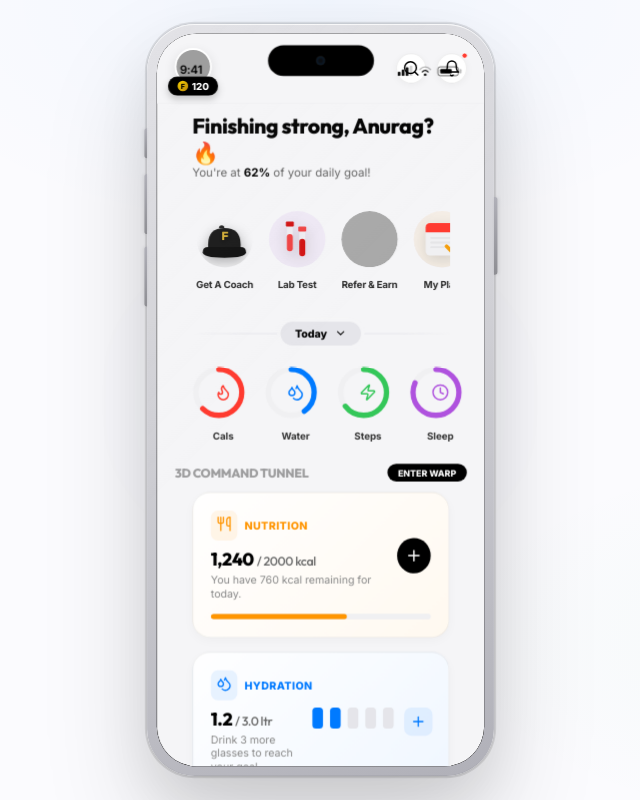
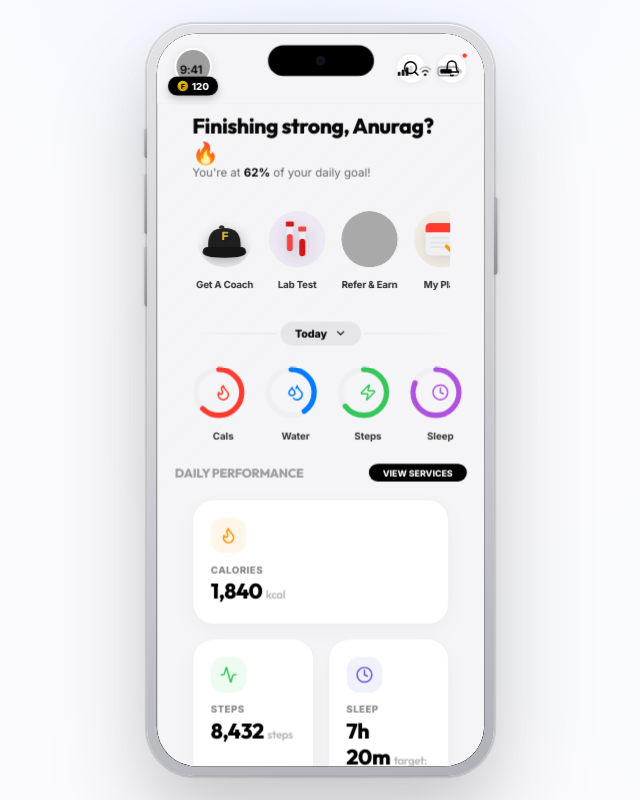
Before and after one commit to Anurag242/Fittr, a React (Vite) app: page / in a window 1280 px wide. Shown: the whole page, without its empty margins (320-960 px from the left). Built offline with nearby package versions, Linux system fonts and the light colour scheme; grey boxes are pictures that could not be loaded.

Commit message:
feat: implement Service Hub V15 Atomic Bento Morph

```diff
--- a/src/App.jsx
+++ b/src/App.jsx
@@ -117,113 +117,69 @@ function CalendarOverlay({ isOpen, onClose, onSelect }) {
   );
 }
 
-// ─── 3D Command Tunnel (OUT OF THE BOX ITERATION 14) ─
-function CommandTunnel({ isOpen }) {
-  const services = [
-    { label: 'Coach', desc: 'Expert 1-on-1 Guidance', color: 'linear-gradient(135deg, #FFD700 0%, #B8860B 100%)', isCap: true },
-    { label: 'Labs', desc: 'Book Blood Work & Vitals', color: 'linear-gradient(135deg, #AF52DE 0%, #7030A0 100%)', isLabTest: true },
-    { label: 'Plan', desc: 'Your Daily Focus Strategy', color: 'linear-gradient(135deg, #FF3B30 0%, #A01010 100%)', isCalendar: true },
-    { label: 'Scale', desc: 'Body Composition Analysis', color: 'linear-gradient(135deg, #007AFF 0%, #0040A0 100%)', isScale: true },
+// ─── Atomic Bento Morph (OUT OF THE BOX ITERATION 15) ─
+function MorphingGrid({ isHubMode }) {
+  const dashboardItems = [
+    { id: 'tile-1', label: 'Calories', val: '1,840', unit: 'kcal', color: '#FFF', icon: Flame, iconColor: '#FF9500' },
+    { id: 'tile-2', label: 'Steps', val: '8,432', unit: 'steps', color: '#FFF', icon: Activity, iconColor: '#34C759' },
+    { id: 'tile-3', label: 'Sleep', val: '7h 20m', unit: 'target: 8h', color: '#FFF', icon: Clock, iconColor: '#5856D6' },
   ];
 
-  const getAsset = (s) => {
-    if (s.isCap) return (
-      <svg viewBox="0 0 100 100" style={{ width: '40px', height: '40px' }}>
-        <path d="M20,60 Q20,30 50,30 Q80,30 80,60 L80,65 Q80,75 50,75 Q20,75 20,65 Z" fill="#000" />
-        <text x="50" y="55" textAnchor="middle" fontSize="14" fontWeight="900" fill="#FFF">F</text>
-      </svg>
-    );
-    if (s.isCalendar) return (
-      <svg viewBox="0 0 100 100" style={{ width: '40px', height: '40px' }}>
-        <rect x="15" y="25" width="70" height="60" rx="10" fill="#FFF" />
-        <path d="M15,35 L85,35 L85,25 Q85,15 75,15 L25,15 Q15,15 15,25 Z" fill="#FF3B30" />
-      </svg>
-    );
-    if (s.isScale) return (
-      <svg viewBox="0 0 100 100" style={{ width: '40px', height: '40px' }}>
-        <rect x="10" y="20" width="80" height="70" rx="12" fill="#FFF" />
-        <rect x="35" y="35" width="30" height="15" rx="4" fill="#000" />
-      </svg>
-    );
-    if (s.isLabTest) return (
-      <svg viewBox="0 0 100 100" style={{ width: '40px', height: '40px' }}>
-        <rect x="30" y="20" width="12" height="55" rx="6" fill="#FFF" />
-        <rect x="55" y="30" width="12" height="55" rx="6" fill="#FFF" />
-      </svg>
-    );
-    return null;
-  };
+  const hubItems = [
+    { id: 'tile-1', label: 'ELITE COACH', desc: 'Expert Consult', color: '#000', icon: Star, iconColor: '#FFD700', isHub: true },
+    { id: 'tile-2', label: 'LAB TESTS', desc: 'Book Vitals', color: '#AF52DE', icon: Activity, iconColor: '#FFF', isHub: true },
+    { id: 'tile-3', label: 'MY PLAN', desc: 'Focus Today', color: '#FF3B30', icon: ClipboardList, iconColor: '#FFF', isHub: true },
+  ];
+
+  const currentItems = isHubMode ? hubItems : dashboardItems;
 
   return (
-    <AnimatePresence>
-      {isOpen && (
+    <div style={{ padding: '0 20px', margin: '20px 0' }}>
       <motion.div
-          initial={{ opacity: 0 }}
-          animate={{ opacity: 1 }}
-          exit={{ opacity: 0 }}
+        layout
+        style={{ display: 'grid', gridTemplateColumns: isHubMode ? '1fr' : 'repeat(2, 1fr)', gap: '16px' }}
+      >
+        {currentItems.map((item, i) => (
+          <motion.div
+            key={item.id}
+            layout
+            transition={{ type: 'spring', damping: 20, stiffness: 120 }}
             style={{
-            height: '450px', width: '100%',
-            display: 'flex', alignItems: 'center', justifyContent: 'center',
-            perspective: '1500px', margin: '20px 0', overflow: 'hidden',
-            background: '#000', borderRadius: '32px', position: 'relative'
+              background: item.color, borderRadius: '24px', padding: '20px',
+              border: item.color === '#FFF' ? '1px solid #EEE' : 'none',
+              boxShadow: '0 10px 30px rgba(0,0,0,0.03)',
+              gridColumn: (i === 0 && !isHubMode) ? 'span 2' : 'span 1',
+              display: 'flex', flexDirection: isHubMode ? 'row' : 'column',
+              alignItems: isHubMode ? 'center' : 'flex-start',
+              gap: isHubMode ? '20px' : '12px'
             }}
           >
-          {/* Depth Particles */}
-          <div style={{ position: 'absolute', inset: 0, opacity: 0.3 }}>
-            {[...Array(20)].map((_, i) => (
             <motion.div
-                key={i}
-                animate={{ z: [0, 1500], opacity: [0, 1, 0] }}
-                transition={{ duration: 3, repeat: Infinity, delay: i * 0.2 }}
+              layout
               style={{
-                  position: 'absolute', top: `${Math.random()*100}%`, left: `${Math.random()*100}%`,
-                  width: '2px', height: '2px', background: '#FFF', borderRadius: '50%'
-                }}
-              />
-            ))}
-          </div>
-
-          <div style={{ width: '100%', height: '100%', position: 'relative', transformStyle: 'preserve-3d' }}>
-            {services.map((s, i) => (
-              <motion.div
-                key={s.label}
-                animate={{
-                  z: [(-1000 - i * 500), 2000],
-                  opacity: [0, 1, 0]
-                }}
-                transition={{
-                  duration: 6,
-                  repeat: Infinity,
-                  delay: i * 1.5,
-                  ease: 'linear'
-                }}
-                style={{
-                  position: 'absolute', top: '50%', left: '50%',
-                  width: '280px', height: '120px',
-                  marginLeft: '-140px', marginTop: '-60px',
-                  background: s.color,
-                  border: '1px solid rgba(255,255,255,0.2)',
-                  display: 'flex', alignItems: 'center', padding: '0 24px', gap: '20px',
-                  borderRadius: '24px',
-                  boxShadow: '0 0 50px rgba(0,0,0,0.5)',
-                  backfaceVisibility: 'hidden'
+                width: isHubMode ? '56px' : '40px',
+                height: isHubMode ? '56px' : '40px',
+                borderRadius: '14px', background: isHubMode ? 'rgba(255,255,255,0.1)' : `${item.iconColor}15`,
+                display: 'flex', alignItems: 'center', justifyContent: 'center'
               }}
             >
-                <div style={{ width: '56px', height: '56px', borderRadius: '16px', background: 'rgba(255,255,255,0.1)', display: 'flex', alignItems: 'center', justifyContent: 'center' }}>
-                  {getAsset(s)}
-                </div>
-                <div>
-                  <h3 style={{ color: '#FFF', fontSize: '18px', fontWeight: '900' }}>{s.label}</h3>
-                  <p style={{ color: 'rgba(255,255,255,0.6)', fontSize: '11px', fontWeight: '600' }}>{s.desc}</p>
-                </div>
+              <item.icon size={isHubMode ? 28 : 20} color={isHubMode ? '#FFF' : item.iconColor} />
+            </motion.div>
+            <motion.div layout>
+              <p style={{ fontSize: '11px', fontWeight: '800', color: isHubMode ? 'rgba(255,255,255,0.4)' : '#888', textTransform: 'uppercase', letterSpacing: '0.5px' }}>{item.label}</p>
+              <h4 style={{ fontSize: isHubMode ? '18px' : '24px', fontWeight: '900', color: isHubMode ? '#FFF' : '#000', margin: '2px 0' }}>
+                {isHubMode ? item.desc : item.val}
+                {!isHubMode && <span style={{ fontSize: '13px', fontWeight: '600', color: '#BBB', marginLeft: '4px' }}>{item.unit}</span>}
+              </h4>
+            </motion.div>
           </motion.div>
         ))}
+      </motion.div>
     </div>
-        </motion.div>
-      )}
-    </AnimatePresence>
   );
 }
+
+// ─── Shared Utilities ──────────────────────────────
 
 // ─── Shared Utilities ──────────────────────────────
 
@@ -879,7 +835,7 @@ function BottomNav() {
 // ─── App ─────────────────────────────────────────────
 export default function App() {
   const [showCalendar, setShowCalendar] = useState(false);
-  const [isTunnelOpen, setIsTunnelOpen] = useState(false);
+  const [isHubMode, setIsHubMode] = useState(false);
 
   return (
     <IPhoneMockup>
@@ -889,19 +845,21 @@ export default function App() {
         <div style={{ padding: '0 20px' }}>
           <DailyRituals onOpenCalendar={() => setShowCalendar(true)} />
 
-          {/* V14 Comparison Header */}
+          {/* V15 Atomic Morph Header */}
           <div style={{ margin: '20px 0 12px', display: 'flex', justifyContent: 'space-between', alignItems: 'center' }}>
-            <h3 style={{ fontSize: '14px', fontWeight: '800', color: '#1A1A1A', opacity: 0.4 }}>3D COMMAND TUNNEL</h3>
+            <h3 style={{ fontSize: '14px', fontWeight: '800', color: '#1A1A1A', opacity: 0.4 }}>
+              {isHubMode ? 'SERVICE HUB ACTIVE' : 'DAILY PERFORMANCE'}
+            </h3>
             <motion.button
               whileTap={{ scale: 0.9 }}
-              onClick={() => setIsTunnelOpen(!isTunnelOpen)}
-              style={{ background: '#000', color: '#FFF', border: 'none', borderRadius: '100px', padding: '4px 12px', fontSize: '10px', fontWeight: '800' }}
+              onClick={() => setIsHubMode(!isHubMode)}
+              style={{ background: '#000', color: '#FFF', border: 'none', borderRadius: '100px', padding: '4px 16px', fontSize: '10px', fontWeight: '800' }}
             >
-              {isTunnelOpen ? 'EXIT WARP' : 'ENTER WARP'}
+              {isHubMode ? 'VIEW STATUS' : 'VIEW SERVICES'}
             </motion.button>
           </div>
 
-          <CommandTunnel isOpen={isTunnelOpen} />
+          <MorphingGrid isHubMode={isHubMode} />
 
           <DailyTrackers />
           <EliteCoaching />
```
Lines whose indentation alone changed are shown as unchanged.
